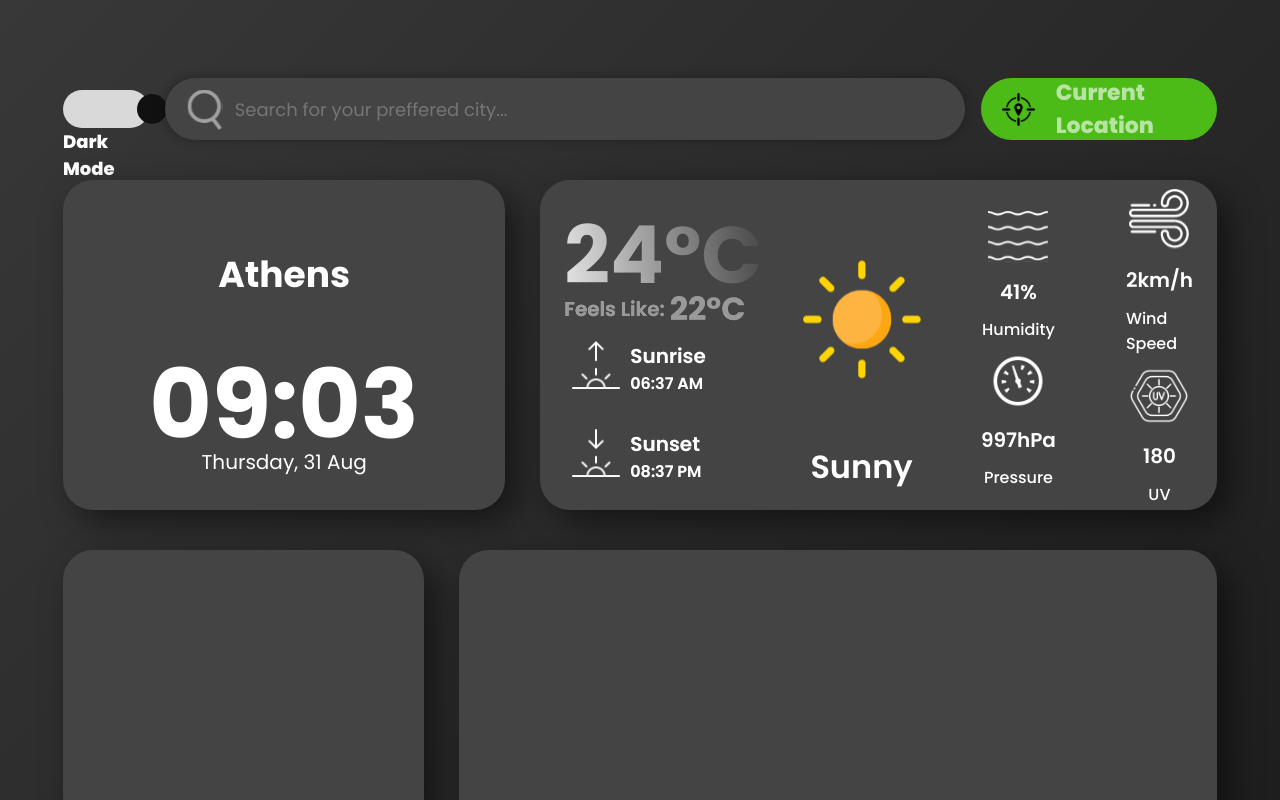
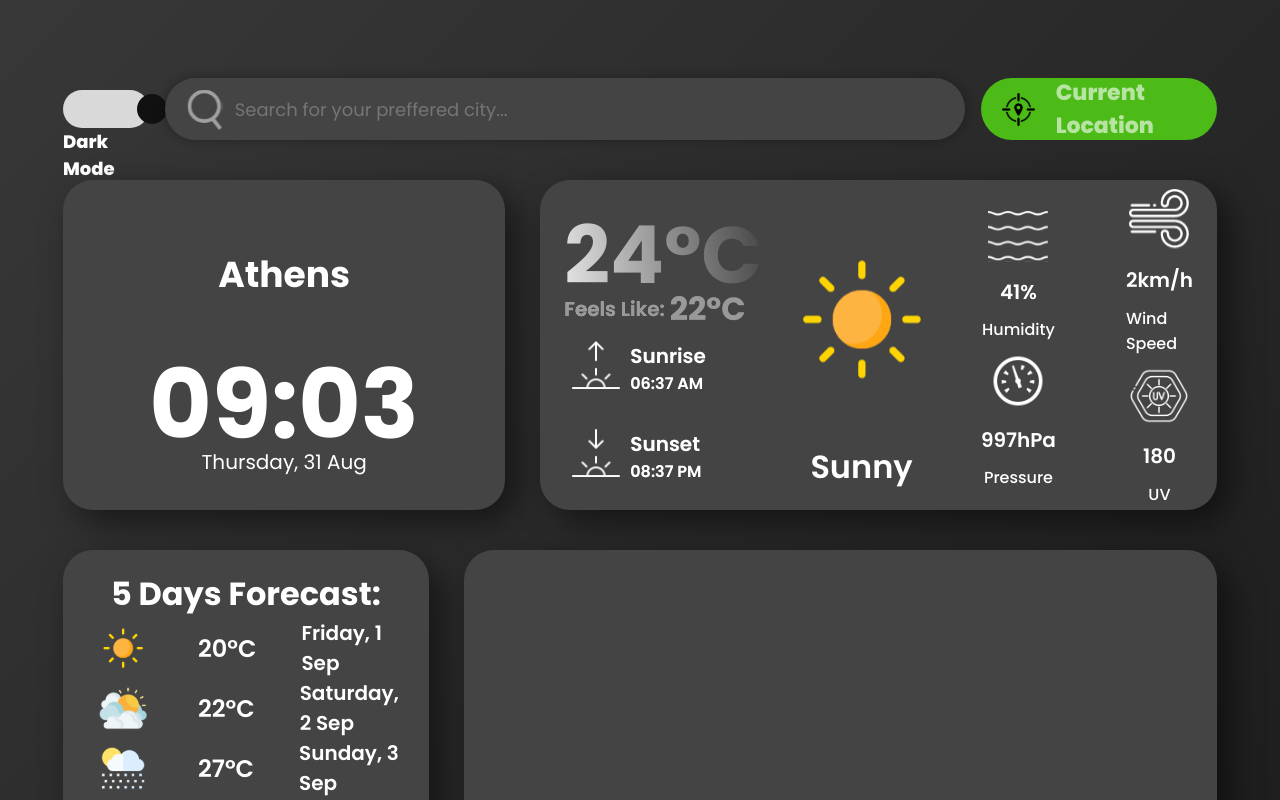
Before and after one commit to Last-Reader/weather-app, a React (Vite) app: page / in a window 1280 px wide. Shown: the top 800 px of the page. Built offline with nearby package versions, Linux system fonts and the light colour scheme.

Commit message:
feat: weather of five days complete

```diff
--- a/src/components/FiveDaysWeather/index.tsx
+++ b/src/components/FiveDaysWeather/index.tsx
@@ -1,9 +1,44 @@
-import { FiveDayBlock } from "./styled";
+import type { DailyForecastItem } from "@myTypes/types";
+import { DayIcon, DayOfFiveDays, FiveDayBlock, FiveDaysColumn, FiveDaysTitle, TempOfDay } from "./styled";
+import sunny from '@assets/clear.svg'
+import clouds from '@assets/clouds.svg'
+import rain from '@assets/rain.svg'
 
-function FiveDayWeather() {
+type Props = {
+    daily: DailyForecastItem[],
+}
+
+function dailyIcon(str: string): string {
+    let icon;
+    switch(str){
+        case 'sun':
+            icon = sunny;
+            break;
+        case 'rain':
+            icon = rain;
+            break;
+        case 'cloudy':
+            icon = clouds;
+            break;
+        default:
+            icon = clouds;
+    }
+    return icon;
+}
+
+function FiveDayWeather({daily}: Props) {
     return(
         <FiveDayBlock>
-
+            <FiveDaysTitle>5 Days Forecast:</FiveDaysTitle>
+                <FiveDaysColumn>
+                    {daily.map((day) => (
+                        <DayOfFiveDays>
+                            <DayIcon src={dailyIcon(day.icon)} />
+                            <TempOfDay>{day.temperature}°C</TempOfDay>
+                            {day.dayName}, {day.date}
+                        </DayOfFiveDays>
+                    ))}
+                </FiveDaysColumn>
         </FiveDayBlock>
     )
 }
--- a/src/components/FiveDaysWeather/styled.ts
+++ b/src/components/FiveDaysWeather/styled.ts
@@ -1,11 +1,39 @@
 import styled from "styled-components";
 
 export const FiveDayBlock = styled.span`
+    padding: 20px 30px;
+    color: #fff;
     top: 40px;
     display: flex;
+    flex-direction: column;
+    align-items: center;
     height: 366px;
     position: relative;
     background-color: #444444;
     border-radius: 30px;
     box-shadow: 12px 12px 32px rgba(0, 0, 0, 0.5);
+    font-size: 20px;
+    font-weight: 600;
 `
+export const FiveDaysTitle = styled.p`
+    font-size: 32px;
+    font-weight: 700;
+`
+export const DayOfFiveDays = styled.div`
+    display: flex;
+    flex-direction: row;
+    gap: 45px;
+    align-items: center;
+`
+export const TempOfDay = styled.p`
+    font-size: 24px;
+    font-weight: 600;
+`
+export const FiveDaysColumn = styled.div`
+    display: flex;
+    flex-direction: column;
+`
+export const DayIcon = styled.img`
+    height: 60px;
+    width: 60px;
+`
--- a/src/components/WeatherGridBox/index.tsx
+++ b/src/components/WeatherGridBox/index.tsx
@@ -1,9 +1,9 @@
 import type { WeatherType } from "@src/types/types";
 import CurrentTimeCity from "@components/CurrentTimeCity";
-import { FiveDayBlock } from "@components/FiveDaysWeather/styled";
 import { HourlyBlock } from "@components/HourlyWeather/styled";
 import WeatherInDay from "@components/WeatherInDay";
 import { BottomGridBox, TopGridBox } from "./styled";
+import FiveDayWeather from "../FiveDaysWeather";
 
 type Props = {
     weather: WeatherType,
@@ -18,7 +18,7 @@ function WeatherGridBox ({weather}: Props) {
             <WeatherInDay weather={weather}/>
         </TopGridBox>
         <BottomGridBox>
-            <FiveDayBlock />
+            <FiveDayWeather daily={weather.daily}/>
             <HourlyBlock />
         </BottomGridBox>
     </>
```
